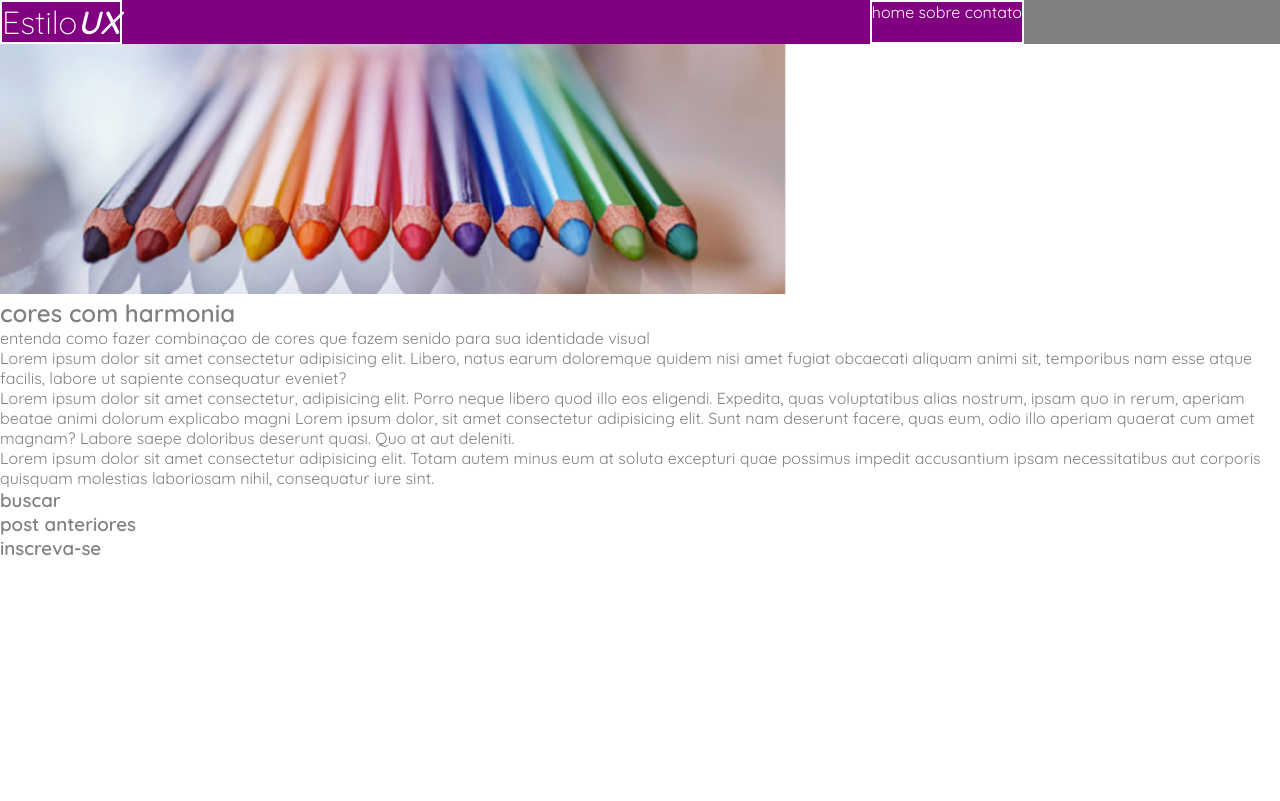
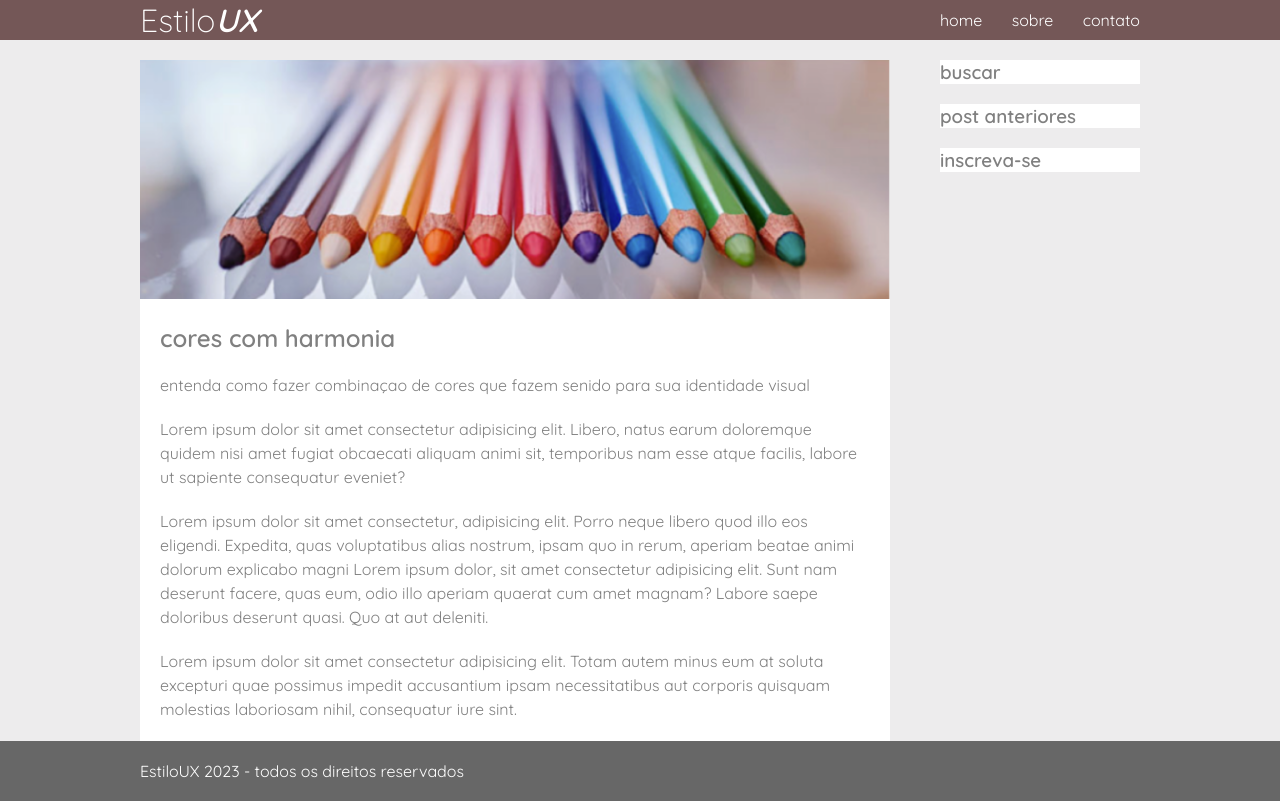
Before and after one commit to evy-oliveira0807/senai, a plain HTML site: page estiloux/index.html in a window 1280 px wide. Drawn offline with Linux system fonts and the light colour scheme.

Commit message:
pisition

```diff
--- a/estiloux/index.html
+++ b/estiloux/index.html
@@ -13,41 +13,45 @@
     <header>
         <div class="container-grid header-flex">
 
+            <!--titulo principal de pagina-->
+
             <h1>Estilo<span id="logoux">UX</span></h1>
 
             <nav>
                 <a href="">home</a>
+
                 <a href="">sobre</a>
+
                 <a href="">contato</a>
             </nav>
         </div>
     </header>
 
     <main>
-        <section>
-            <img src="images/Captura de tela 2023-02-23 082034.png" alt="lapis de cor">
-        </section>
+
+        <div class="container-grid colunas-flex">
+
+            <section class="coluna1">
+
+                <img id="lapis" src="images/Captura de tela 2023-02-23 082034.png" alt="lapis de cor">
+
 
                 <h2>cores com harmonia</h2>
 
                 <p>entenda como fazer combinaçao de cores que fazem senido para sua identidade visual</p>
 
-        <p>Lorem ipsum dolor sit amet consectetur adipisicing elit. Libero, natus earum doloremque quidem nisi amet
-            fugiat obcaecati aliquam animi sit, temporibus nam esse atque facilis, labore ut sapiente consequatur
-            eveniet?</p>
+                <p>Lorem ipsum dolor sit amet consectetur adipisicing elit. Libero, natus earum doloremque quidem nisi amet fugiat obcaecati aliquam animi sit, temporibus nam esse atque facilis, labore ut sapiente consequatur eveniet?
+                </p>
 
-        <p>Lorem ipsum dolor sit amet consectetur, adipisicing elit. Porro neque libero quod illo eos eligendi.
-            Expedita, quas voluptatibus alias nostrum, ipsam quo in rerum, aperiam beatae animi dolorum explicabo magni
-            Lorem ipsum dolor, sit amet consectetur adipisicing elit. Sunt nam deserunt facere, quas eum, odio illo
-            aperiam quaerat cum amet magnam? Labore saepe doloribus deserunt quasi. Quo at aut deleniti. </p>
+                <p>Lorem ipsum dolor sit amet consectetur, adipisicing elit. Porro neque libero quod illo eos eligendi. Expedita, quas voluptatibus alias nostrum, ipsam quo in rerum, aperiam beatae animi dolorum explicabo magni Lorem ipsum dolor, sit amet
+                    consectetur adipisicing elit. Sunt nam deserunt facere, quas eum, odio illo aperiam quaerat cum amet magnam? Labore saepe doloribus deserunt quasi. Quo at aut deleniti. </p>
 
-        <p>Lorem ipsum dolor sit amet consectetur adipisicing elit. Totam autem minus eum at soluta excepturi quae
-            possimus impedit accusantium ipsam necessitatibus aut corporis quisquam molestias laboriosam nihil,
-            consequatur iure sint.</p>
+                <p>Lorem ipsum dolor sit amet consectetur adipisicing elit. Totam autem minus eum at soluta excepturi quae possimus impedit accusantium ipsam necessitatibus aut corporis quisquam molestias laboriosam nihil, consequatur iure sint.</p>
 
             </section>
 
-        <aside>
+
+            <aside class="coluna2">
                 <article>
                     <h3>buscar</h3>
 
@@ -63,13 +67,21 @@
 
                 </article>
 
+            </aside>
 
-
-        </aside>
+        </div>
 
 
 
     </main>
+
+    <footer>
+        <div class="container-grid">
+            <p>EstiloUX 2023 - todos os direitos reservados</p>
+
+        </div>
+
+    </footer>
 </body>
 
 </html>
--- a/estiloux/styles/styles.css
+++ b/estiloux/styles/styles.css
@@ -1,95 +1,149 @@
-
 @import url('https://fonts.googleapis.com/css2?family=Quicksand:wght@300;400;600&display=swap');
-
-*{
-    margin: 0%;
+* {
+    margin: 0;
     padding: 0%;
     box-sizing: border-box;
+}
 
+body {
+    font-family: 'Quicksand', sans-serif;
+    color: grey;
+    background-color: #edeced;
 }
 
 
+/* configuraçoes gericas */
 
+.container-grid {
+    width: 80%;
+    max-width: 1000px;
+    /*limite maximo de largura*/
+    min-width: 992px;
+    /*limite minimo de largura*/
+    margin: 0 auto;
+    /*margem laterai automticas*/
+    /* background-color: yellowgreen; */
+}
 
-body{
-
-    font-family: 'Quicksand', sans-serif;
-
-     color: grey;}
-
-     /* configuraçoes gericas */
-     .container-grid{
-
-        width: 80%;
-        margin: 0%;background-color: purple;
-
-     }
 
 /* cabeçalho */
 
-     header { background-color: grey;
-
+header {
+    background-color: rgb(116, 87, 87);
 }
 
-    header .header-flex{
-
-        display:flex;
+header .header-flex {
+    display: flex;
     justify-content: space-between;
-
+    align-items: center;
 }
 
-    header h1{
-
+header h1 {
     color: white;
     font-weight: 300;
-        border: 2px solid white;
-
+    /*border: 2px solid white;*/
 }
 
-    header h1 #logoux{
+header h1 #logoux {
     font-weight: 600;
     font-style: italic;
 }
 
-    header nav{
-        border: 2px solid white;
+header nav {
+    width: 200px;
+    display: flex;
+    justify-content: space-between;
+    align-items: center;
+    /* border: 2px solid white; */
+}
+
+header nav a {
+    color: white;
+    text-decoration: none;
 }
 
 
+/* ****main**** */
 
-    header nav a{
-        color:white;
-        text-decoration: none;
+.colunas-flex {
+    display: flex;
+    justify-content: space-between;
+}
 
+main .coluna1 {
+    width: 75%;
+    /* background-color: green; */
 }
 
 
-    /* h2 {
+/* imagem do lapis */
 
-     width: 300px;
+main .coluna1 #lapis {
+    width: 100%;
+}
 
-     height: 10px;
+main .coluna2 {
+    width: 20%;
+    /* background-color: green; */
+}
 
-     boder: 1px
+main .coluna1 h2 {
+    margin-top: 20px;
+    margin-left: 20px;
+    margin-right: 20px;
+    margin-bottom: 20px;
+}
 
-     margin-top: 10px;
+main .coluna1 p {
+    /* margin-left: 20px;
+    margin-right: 20px;
+    margin-bottom: 20px; */
+    margin: 0 20px 20px 20px;
+    line-height: 24px;
+}
 
-     padding-top: 0px;
+main img {
+    width: 100%;
+}
 
-     right: 30px;
+main .colunas-flex {
+    display: flex;
+    justify-content: space-between;
+    margin-top: 20px;
+}
 
-     margin-right: 20px;
+main .coluna1 {
+    width: 75%;
+    background-color: white;
+}
 
-     left: 20px;
+main .coluna2 {
+    width: 20%;
+}
 
-     margin-left: 20px;
+main .coluna2 Article {
+    background-color: white;
+    margin-bottom: 20px;
+}
 
-     bottom: 100px;
-     margin-bottom: 40px;
 
-    } */
+/*  footer */
 
-    h2{
-
-        width: 300px
+footer {
+    padding-top: 20px;
+    padding-left: 0%;
+    padding-bottom: 20px;
+    padding-right: 0%;
+    background-color: #676767;
+    padding: 0%;
+    /*top right bottom left*/
+    padding: 0%;
+    /* top/bottom right/left*/
+    padding: 0 20px;
+    /* top right/left bottom*/
+    padding: 10px 10px 10px 10px;
+    /* top right bottom left*/
+    padding: 20px 0;
+    color: white;
+    background-color: #676767;
 }
```
Also changed, not shown: position.html/position-relative.html (added, +43 -0 lines), position.html/position.absolite.html (added, +80 -0 lines), position.html/position.html (added, +76 -0 lines). Lines whose indentation alone changed are shown as unchanged.
